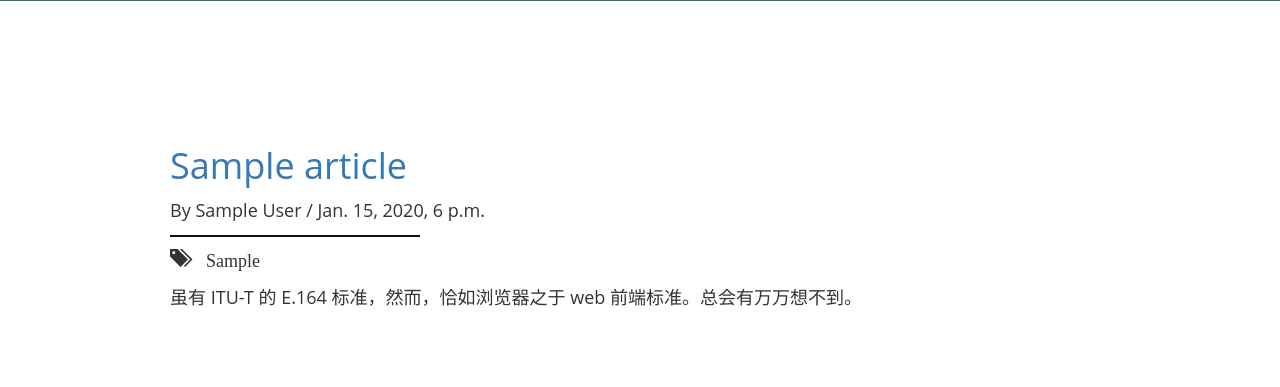
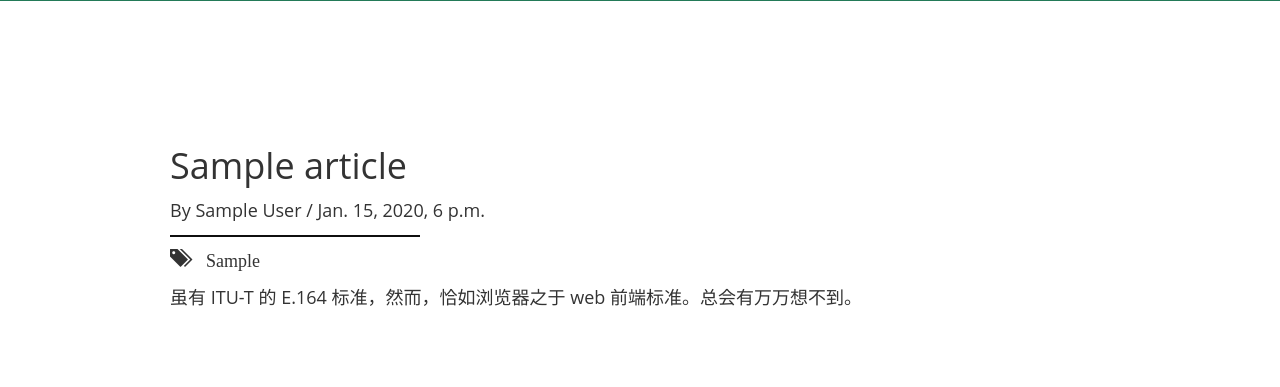
Before and after one commit to Alanyw/Blog, a Django app: page / in a window 1280 px wide. Shown: the part 669-1056 px from the top of the page. Run offline with Django 3.2, Linux system fonts and the light colour scheme; tables that the repository leaves empty hold one stand-in row (values such as "Sample post"); some libraries are stand-ins or nearby versions.

Commit message:
remove a color and add alanyw.js in static

```diff
--- a/Blog/static/css/alanyw.css
+++ b/Blog/static/css/alanyw.css
@@ -79,3 +79,6 @@ body{
     margin-top: 40px;
     font-size: 20px;
 }
+.article_intro_pos a{
+    text-decoration: none;
+}
--- /dev/null
+++ b/Blog/static/js/alanyw.js
@@ -0,0 +1,9 @@
+/**
+ * Created by alan on 17-5-1.
+ */
+$(document).ready(function () {
+            $(".article_intro:odd").css({"background-color":"#03af6c","color":"#ffffff"});
+            $(".article_intro a:odd").css({"background-color":"#03af6c","color":"#ffffff"});
+            $(".line:odd").css("background-color","#ffffff")
+
+        })
--- a/Blog/templates/Blog/index.html
+++ b/Blog/templates/Blog/index.html
@@ -8,13 +8,7 @@
     <link rel="stylesheet" href="{% static "css/alanyw.css" %}">
     <script src="{% static "js/jquery-3.2.0.min.js" %}"></script>
     <script src="{% static  "js/bootstrap.js" %}"></script>
-    <script>
-        $(document).ready(function () {
-            $(".article_intro:odd").css({"background-color":"#03af6c","color":"#fff"});
-            $(".line:odd").css("background-color","#fff")
-
-        })
-    </script>
+    <script src="{% static  "js/alanyw.js" %}"></script>
 </head>
 <body>
 <nav class="navbar navbar-default navbar-fixed-top" role="navigation">
@@ -63,7 +57,7 @@
         <div class="article_intro">
             <div class="container">
                 <div class="article_intro_pos">
-                    <div class="h1"><a href="{% url 'article:title' article.id %}"> {{ article.title }}</a></div>
+                    <div class="h1"><a href="{% url 'article:title' article.id %}" style="color:#333;"> {{ article.title }}</a></div>
                     <div class="h4">By {{ article.author }} / {{ article.pub_date }}</div>
                     <div class="line"></div>
                     <div class="glyphicon glyphicon-tags">  {{ article.tag }}</div>
```
